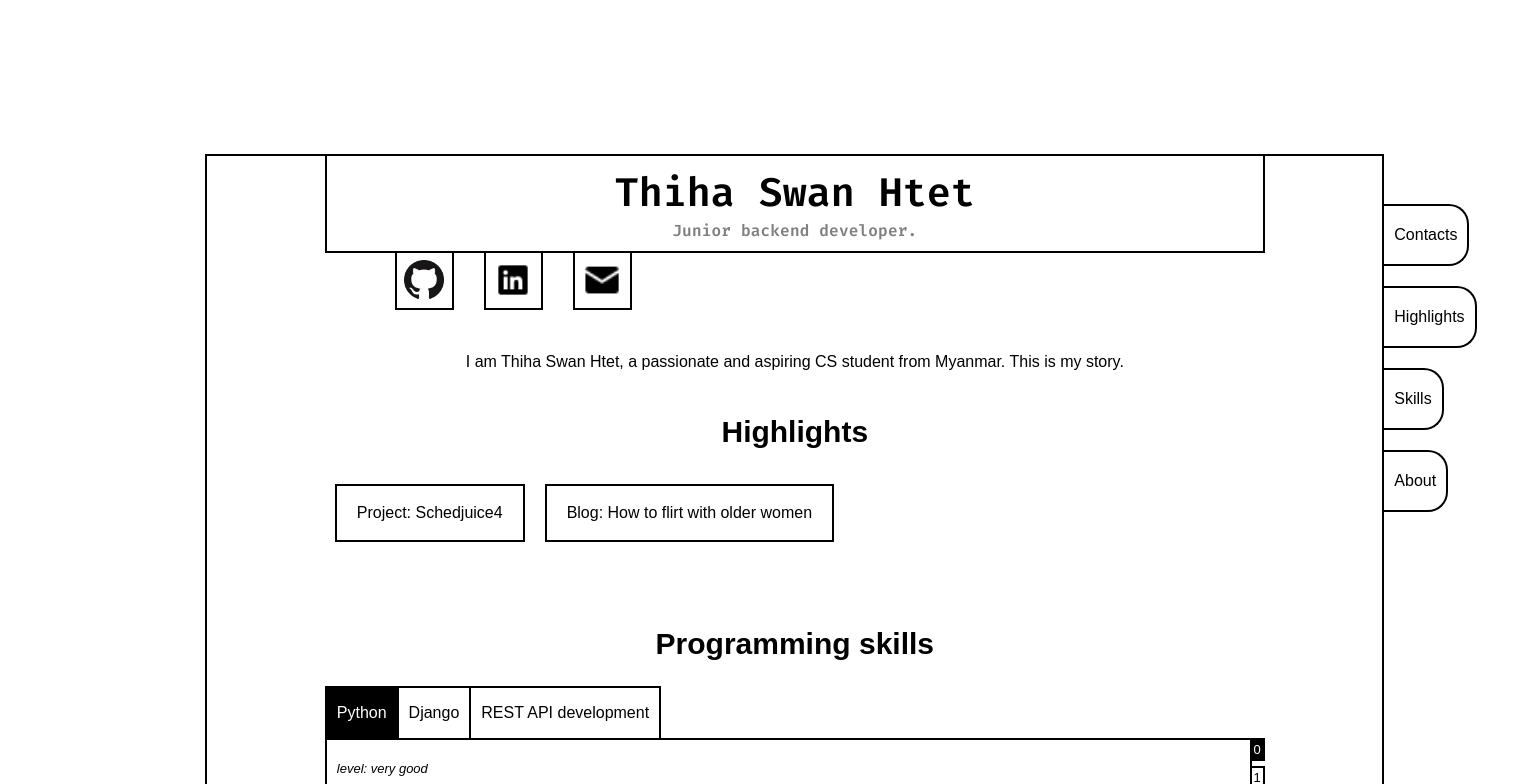
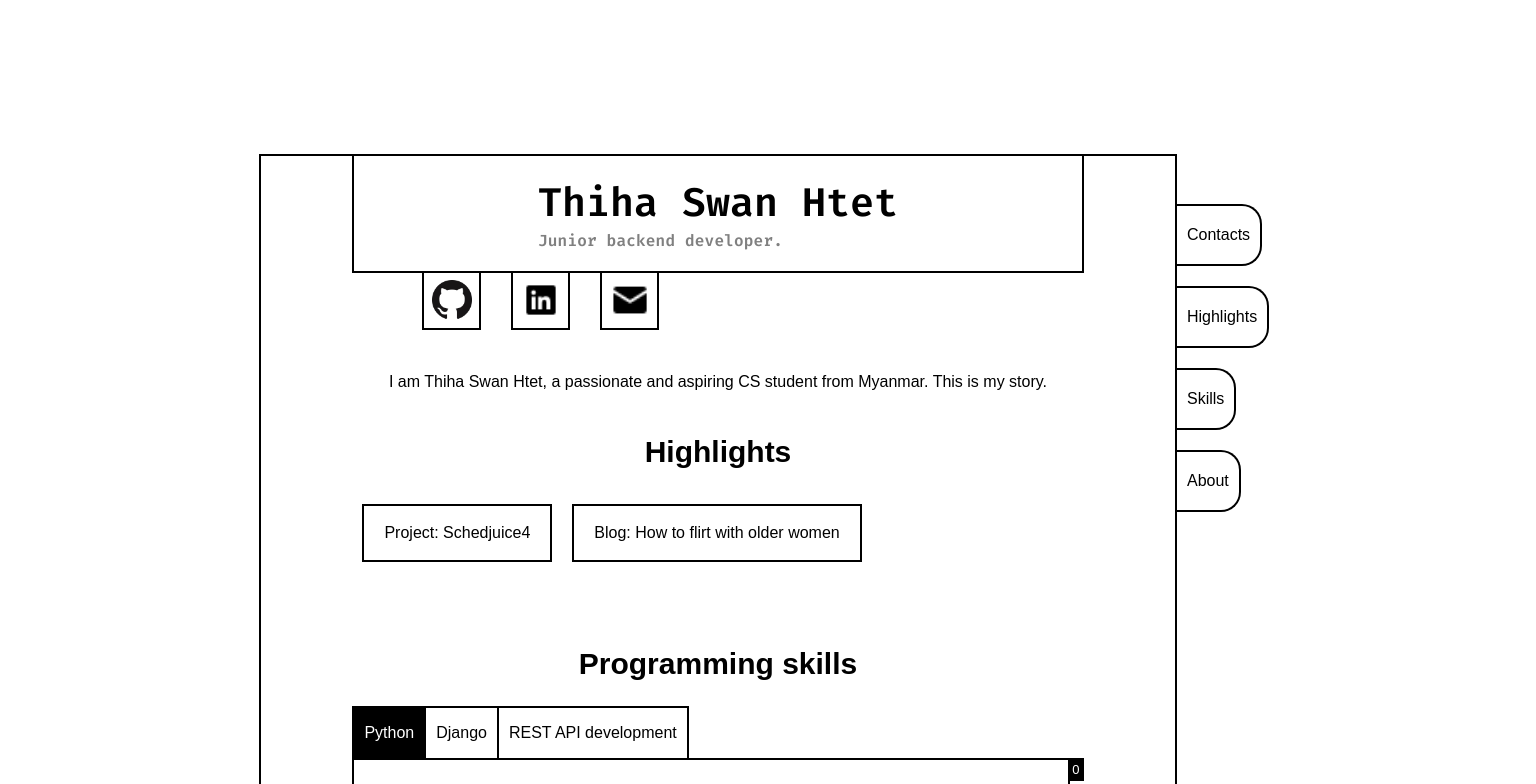
Before and after one commit to Ninroot-Eater/portfolio, a React (Create React App) app: page / in a window 1536 px wide. Shown: the top 784 px of the page. Built offline with nearby package versions, Linux system fonts and the light colour scheme; a web font is replaced by a local one.

Commit message:
even more responsive now

```diff
--- a/src/App.css
+++ b/src/App.css
@@ -68,3 +68,10 @@ a{
     margin-right: 2%;
   }
 }
+
+@media screen and (min-width:1400px) {
+    .bigdiv{
+      margin-left: 15%;
+      margin-right: 15%;
+    }
+}
--- a/src/landingpage/Title.css
+++ b/src/landingpage/Title.css
@@ -52,8 +52,14 @@
     border: 2px solid black;
     border-top: 0px;
     position: relative;
+    display: flex;
+    justify-content: center;
+}
 
-
+.title-wrapper{
+    display: inline;
+    text-align: start;
+    padding: 10px;
 }
 
 .name{
--- a/src/landingpage/Title.js
+++ b/src/landingpage/Title.js
@@ -14,9 +14,11 @@ function Title(){
 
             <div className="heading-container">
                 <div className="title-container">
-                <h1 className="name">Thiha Swan Htet</h1>
-                <br/>
-                <p className="tagline">Junior backend developer.</p>
+                <div className="title-wrapper">
+                    <h1 className="name">Thiha Swan Htet</h1>
+                    <br/>
+                    <p className="tagline">Junior backend developer.</p>
+                </div>
 
 
                 </div>
```
